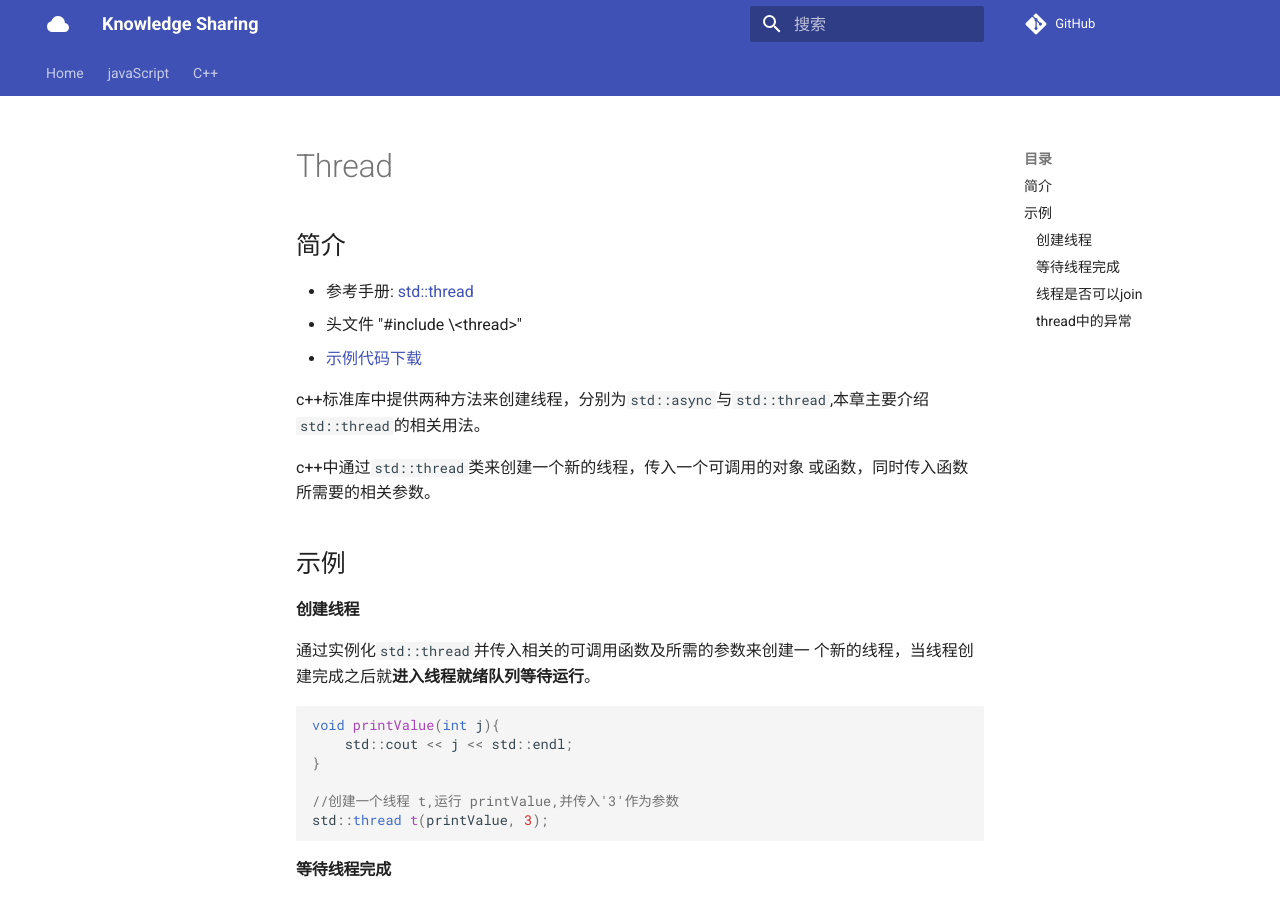
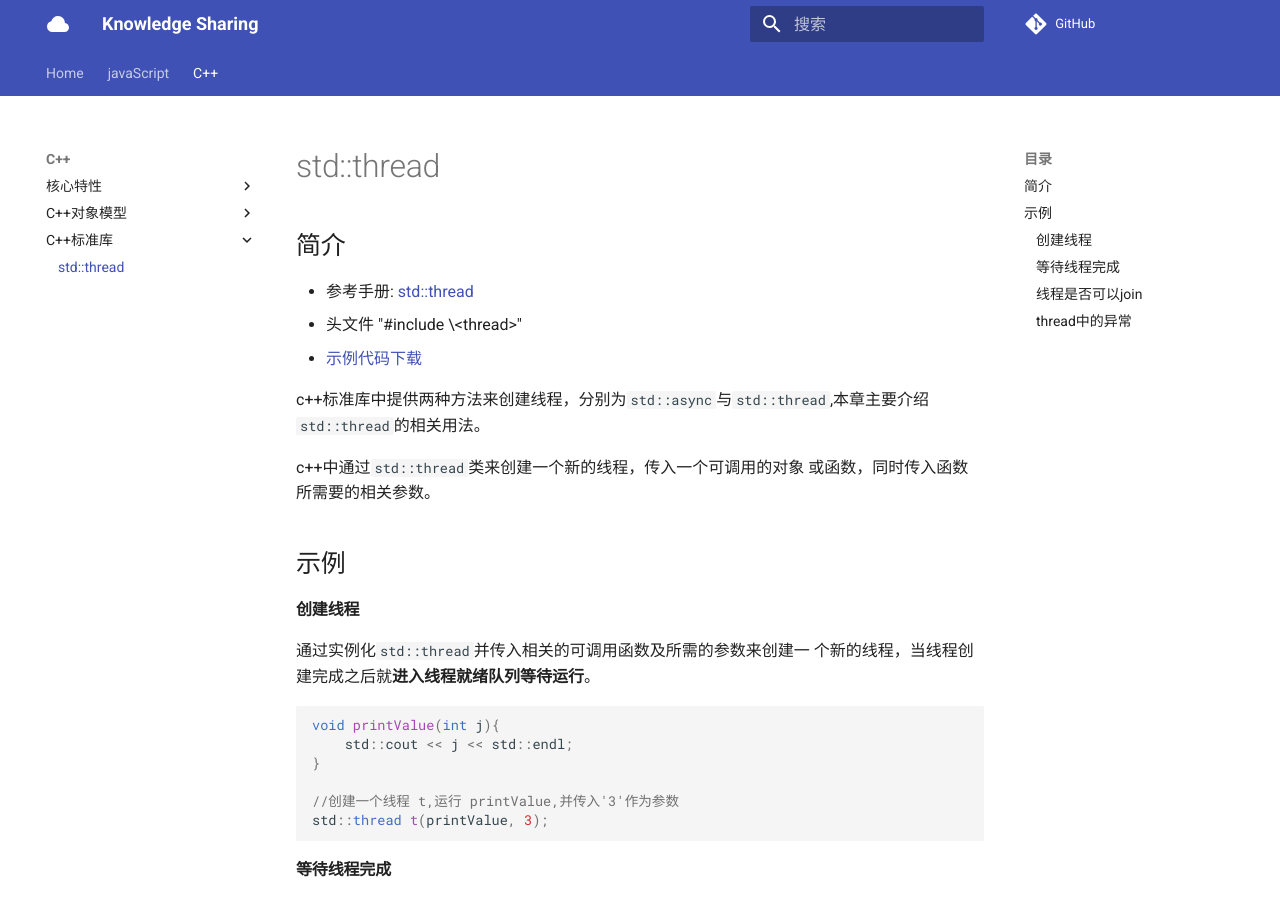
Before and after one commit to zhoukaidev/ks_blog, an MkDocs documentation site: the page built from docs/C++/standardLibrary/multiThread/thread.md, in a window 1280 px wide and 900 px high. Built offline with MkDocs 1.6.1 and Material for MkDocs 9.7.7, drawn with Linux system fonts in a browser that asks for light colours; comment, search, counter and statistics services are not loaded.

Commit message:
Add link about std::thread

```diff
--- a/mkdocs.yml
+++ b/mkdocs.yml
@@ -26,3 +26,5 @@
       - '构造函数': C++/coreFeature/specialMemberFunction/constructor.md
     - 'C++对象模型':
       - '局部静态对象': C++/objectModel/scoped_static.md
+    - 'C++标准库':
+      - 'std::thread': C++/standardLibrary/multiThread/thread.md
```
